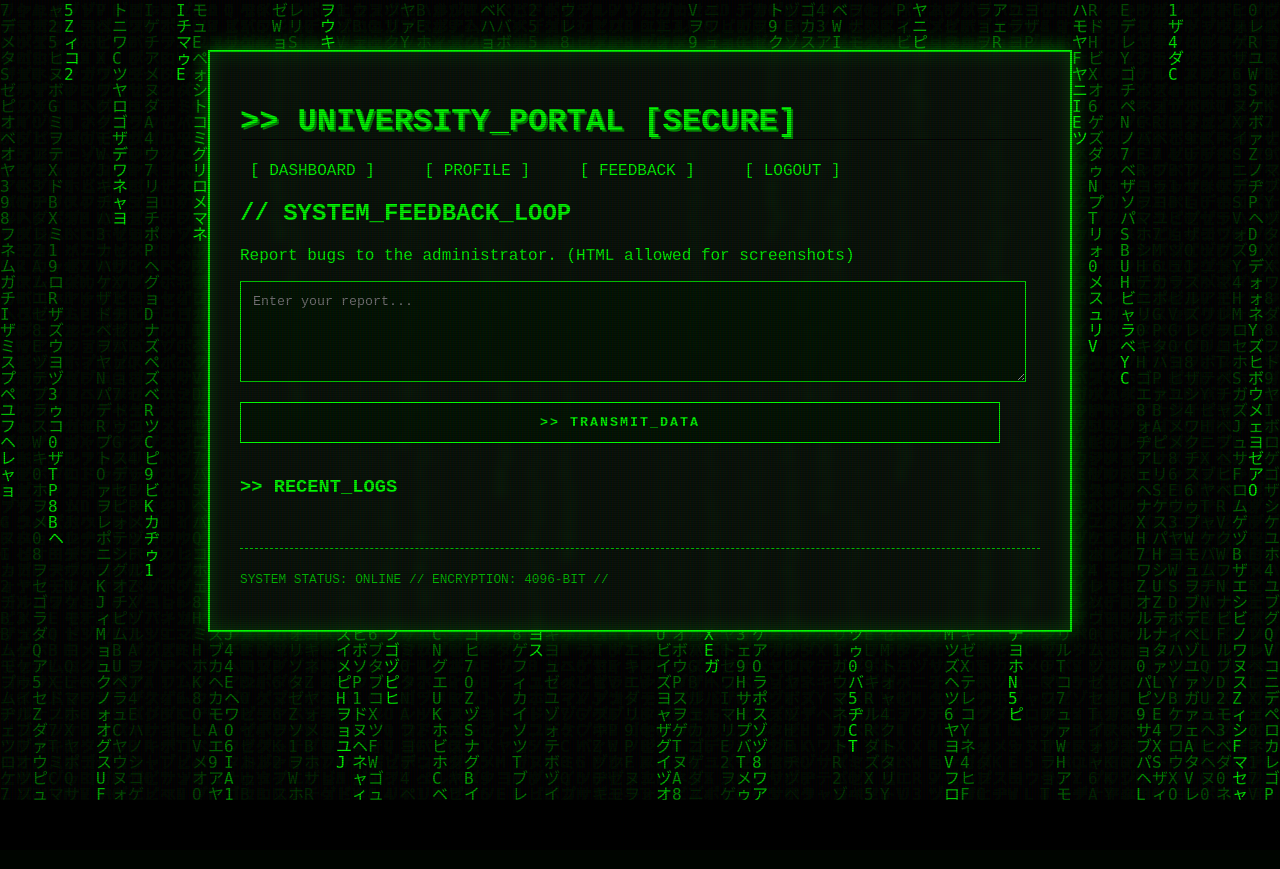
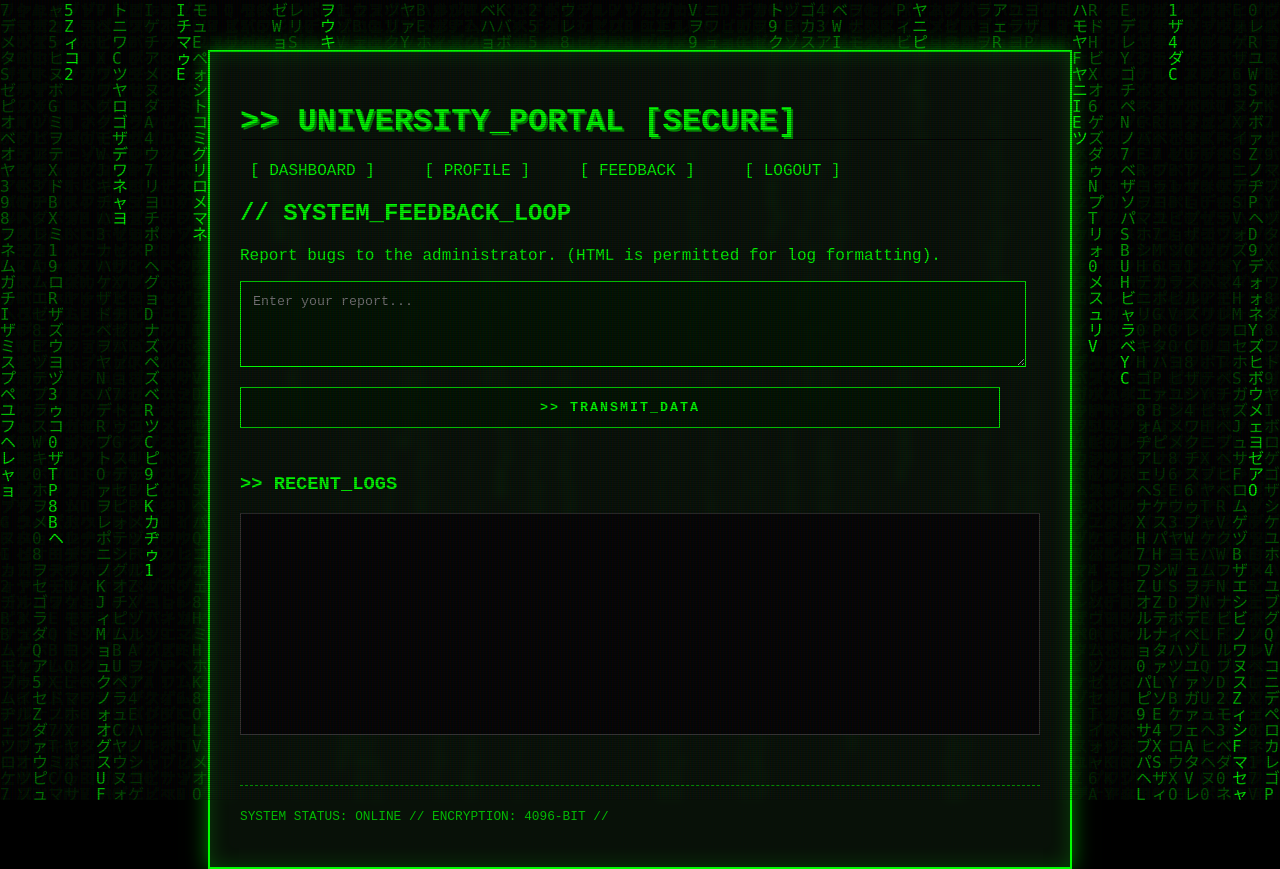
Before and after one commit to waltr0/cyberSynergy, a Flask app: page /feedback in a window 1280 px wide. Before the commit the page ends 800 px from the top, so only its background shows below. Run offline with Flask 3, Linux system fonts and the light colour scheme; the visitor is signed in with stand-in values (Sample User, id 1); data that the repository does not hold is empty.

Commit message:
Enhance feedback.html layout and styles
Updated the feedback form and recent logs section with improved styling and message display.

```diff
--- a/templates/feedback.html
+++ b/templates/feedback.html
@@ -1,19 +1,19 @@
 {% extends "base.html" %}
 {% block content %}
     <h2>// SYSTEM_FEEDBACK_LOOP</h2>
-    <p>Report bugs to the administrator. (HTML allowed for screenshots)</p>
+    <p>Report bugs to the administrator. (HTML is permitted for log formatting).</p>
 
     {% if error %} <div class="error">{{ error }}</div> {% endif %}
 
     <form method="POST">
-        <textarea name="message" rows="5" placeholder="Enter your report..."></textarea>
+        <textarea name="message" rows="4" placeholder="Enter your report..."></textarea>
         <button type="submit">>> TRANSMIT_DATA</button>
     </form>
 
-    <h3>>> RECENT_LOGS</h3>
-    <div id="logs">
+    <h3 style="margin-top: 30px;">>> RECENT_LOGS</h3>
+    <div id="logs" style="background: #050505; padding: 10px; border: 1px solid #333; height: 200px; overflow-y: auto;">
         {% for msg in messages %}
-            <div style="border-bottom: 1px solid #333; padding: 5px;">
+            <div style="border-bottom: 1px dashed #333; padding: 5px 0; margin-bottom: 5px;">
                 > {{ msg['message'] | safe }}
             </div>
         {% endfor %}
```
